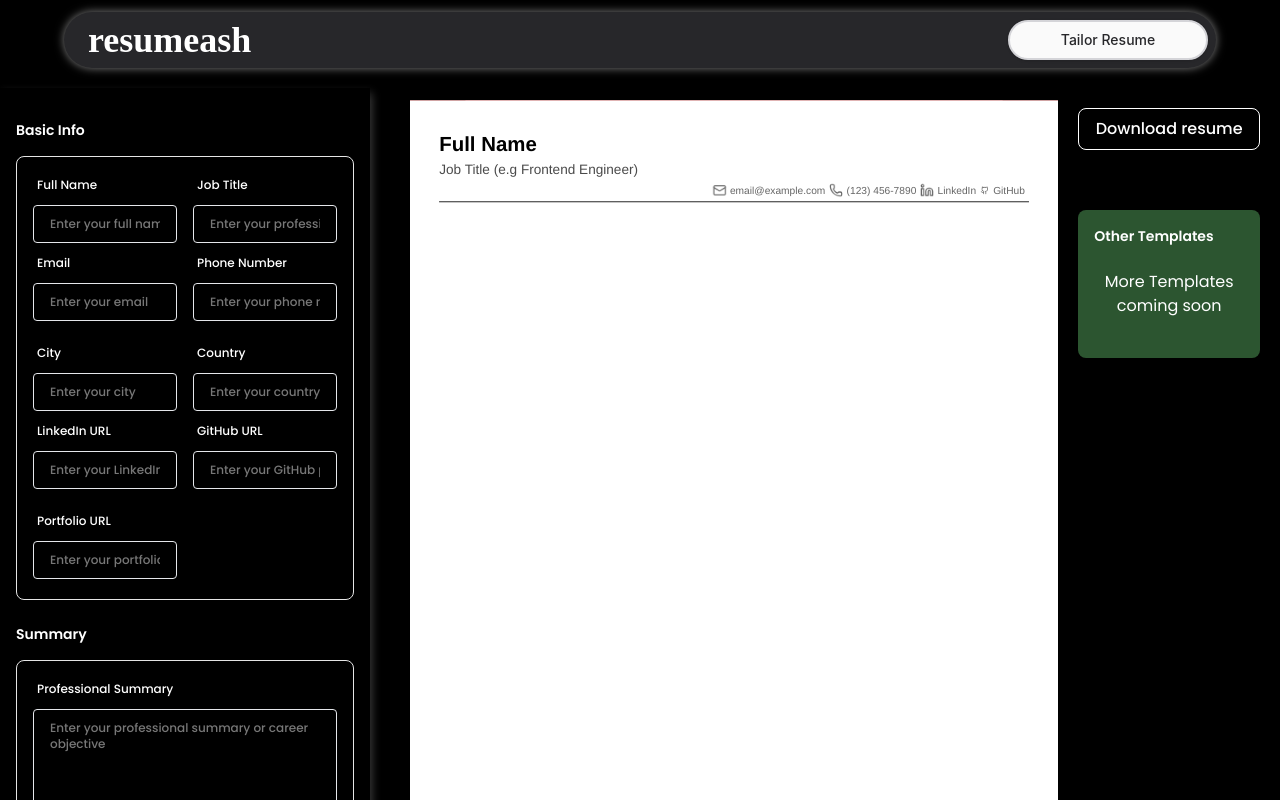
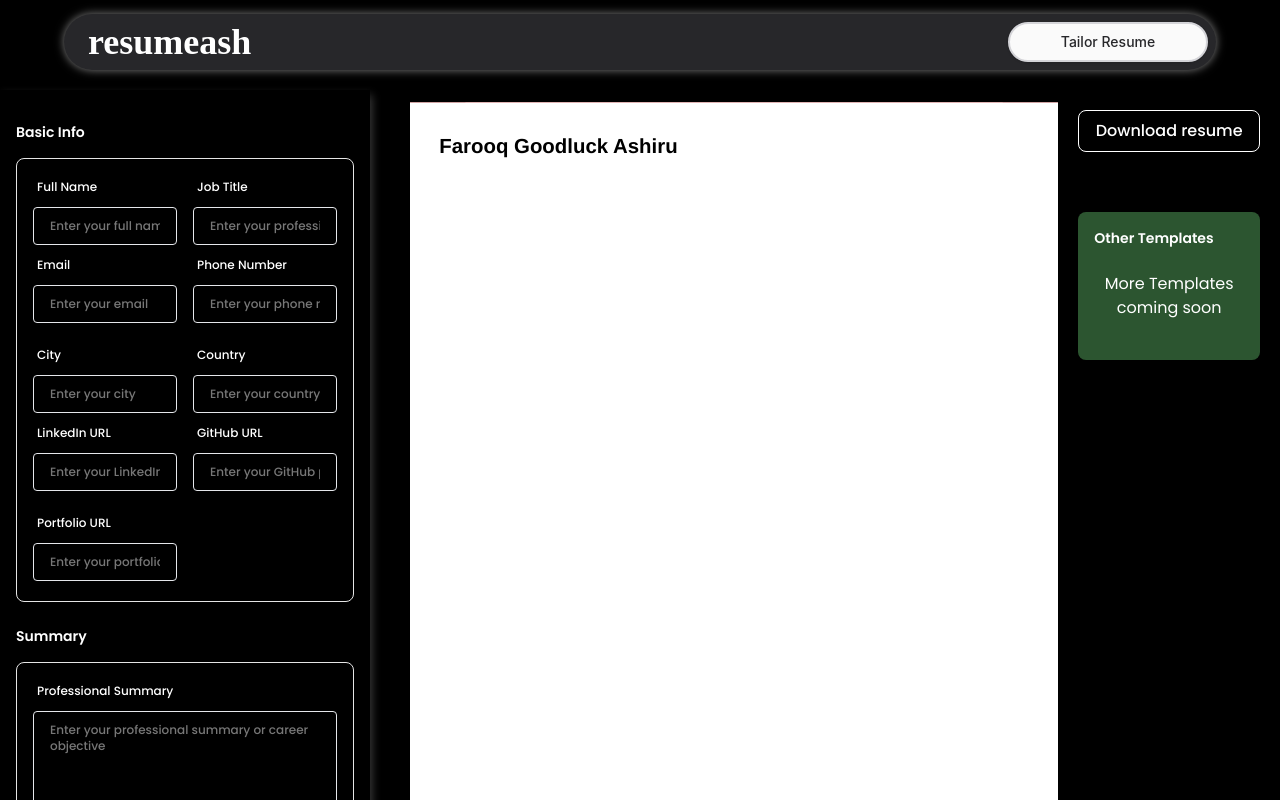
Before and after one commit to Rooqx/resumash, a React (Vite) app in the folder client/: page /build-resume in a window 1280 px wide. Shown: the top 800 px of the page. Built offline with nearby package versions, Linux system fonts and the light colour scheme; a web font is replaced by a local one.

Commit message:
Pdf issuses fixed

```diff
--- a/client/src/components/Header.tsx
+++ b/client/src/components/Header.tsx
@@ -11,6 +11,8 @@ export default function Header() {
   }, [page, setPage])
 
   return (
+    <>
+      <div className="bg-black w-full h-0.5" />
       <header
         className="py-2 flex gap-2 bg-zinc-800 mb-5 w-[98%] md:w-[90%] mx-auto shadow-[0_0_10px_0_rgba(255,255,255,0.5)] border-zinc-400 mt-3 text-white justify-between rounded-full"
         style={{ zIndex: isLoading.isLoading ? 100 : 1 }}
@@ -69,6 +71,7 @@ export default function Header() {
           </div>
         </nav>
       </header>
+    </>
   )
 }
 /**
--- a/client/src/components/Layout.tsx
+++ b/client/src/components/Layout.tsx
@@ -14,10 +14,12 @@ const queryClient = new QueryClient()
 export default function App({ children }: AppProps) {
   return (
     <QueryClientProvider client={queryClient}>
-      <Header />
-      <main className="poppins">{children}</main>
-      <ToasterProvider />
-      <Footer />
+      <div className="bg-black m-0">
+        <Header />
+        <main className="poppins">{children}</main>
+        <ToasterProvider />
+        <Footer />
+      </div>
       <ReactQueryDevtools initialIsOpen={false} />
     </QueryClientProvider>
   )
--- a/client/src/resumeTemplates/template1/PDFTemplate.tsx
+++ b/client/src/resumeTemplates/template1/PDFTemplate.tsx
@@ -1,5 +1,5 @@
 import { useEffect } from 'react'
-// import resumeData from '@/components/resume.json'
+import resumeData from '@/components/resume.json'
 import email from '/icons/mail.png'
 import github from '/icons/github.png'
 import mapPin from '/icons/map-pin.png'
@@ -10,29 +10,15 @@ import useInputStore from '@/lib/stores/useInputStores'
 import useFieldStores from '@/lib/stores/useMultipleFieldStore'
 import { useTagStore } from '@/lib/stores/useInputTags'
 import './resume.css'
-import { useCurrentPage } from '@/lib/stores/useCurrentPage'
 
 const ResumePDF = () => {
-  // const { inputValue, fields, tagFields } = resumeData
-  const { inputValue } = useInputStore()
+  const { inputValue, fields, tagFields } = resumeData
+  /* const { inputValue } = useInputStore()
   const { fields } = useFieldStores()
-  const tagFields = useTagStore((s) => s.fields)
-  const { page, setPage } = useCurrentPage()
+  const tagFields = useTagStore((s) => s.fields)*/
 
-  useEffect(() => {
-    setPage('rxsmePage')
-  }, [page, setPage])
+  useEffect(() => {}, [inputValue, fields, tagFields])
 
-  useEffect(() => {
-    // Hide header
-    const header = document.querySelector('header')
-    if (header && page === 'rxsmePage') header.style.display = 'none'
-
-    // Cleanup when leaving PDF route
-    return () => {
-      if (header) header.style.display = 'flex'
-    }
-  }, [])
   return (
     <main className="page">
       {/* Header */}
--- a/client/src/resumeTemplates/template1/resume.css
+++ b/client/src/resumeTemplates/template1/resume.css
@@ -1,3 +1,12 @@
+@page {
+  margin: 10mm;
+}
+@media print {
+  .page {
+    padding: 0 !important;
+  }
+}
+
 .page {
   background-color: #ffffff;
   padding: 40px 50px;
@@ -7,7 +16,11 @@
   color: #000000;
   display: flex;
   flex-direction: column;
-  height: 100%;
+  width: 210mm;
+  height: 297mm;
+  page-break-after: always;
+  position: relative;
+  box-sizing: border-box;
 }
 
 .header {
@@ -26,7 +39,7 @@
   font-size: 16px;
   color: #4a4a4a;
   margin-bottom: 8px;
-  margin-top: 10px;
+  margin-top: 1000px;
 }
 
 .contactInfo {
--- a/client/src/styles.css
+++ b/client/src/styles.css
@@ -131,7 +131,7 @@ code {
   }
   body {
     @apply bg-background text-foreground;
-    background-color: black;
+    background-color: white;
   }
   .poppins {
     font-family: 'Poppins', sans-serif;
```
Also changed, not shown: 1 other file (tests, documents, lock files or other folders). Lines whose indentation alone changed are shown as unchanged.
